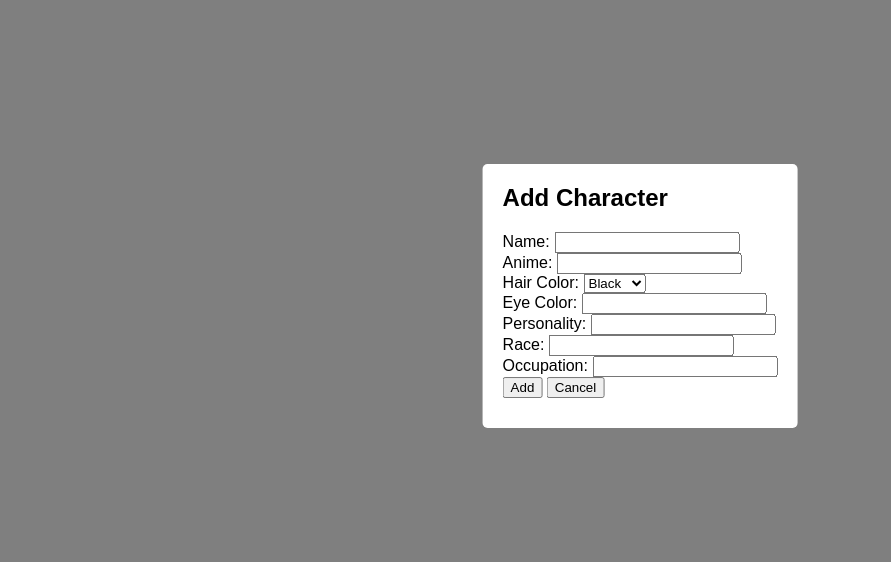
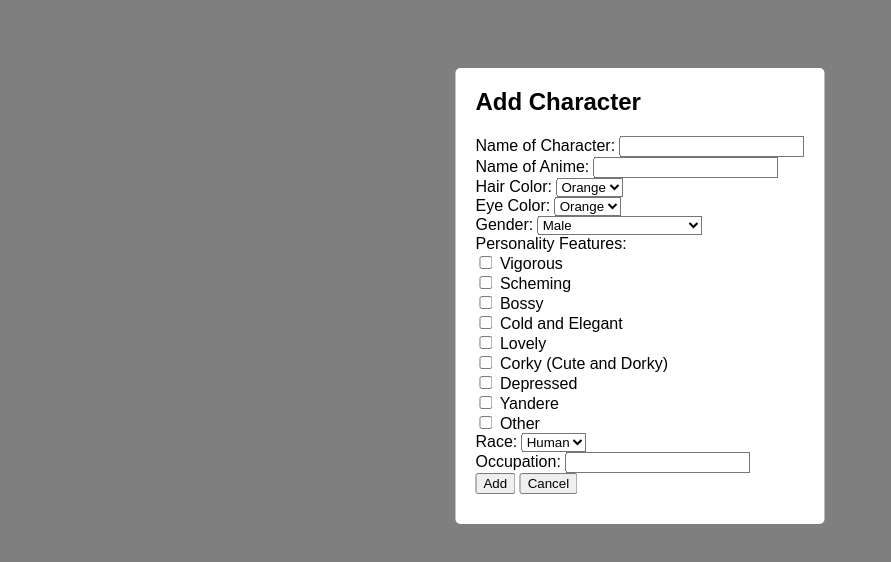
Before and after one commit to DDDDDhn/hden6421-tracker, a website: page public/index.html in a window 1280 px wide. Both pictures are taken after a click on the button "Add Character". Shown: the part 104-666 px from the top of the page, without its empty margins (0-891 px from the left). Drawn offline with Linux system fonts and the light colour scheme.

Commit message:
update popup form

```diff
--- a/public/index.html
+++ b/public/index.html
@@ -14,31 +14,90 @@
     <div id="popupContent">
       <h2>Add Character</h2>
       <form id="popupForm">
-        <label for="name">Name:</label>
-        <input type="text" id="name" required><br>
+        <label for="characterName">Name of Character:</label>
+        <input type="text" id="characterName" required><br>
 
-        <label for="anime">Anime:</label>
-        <input type="text" id="anime" required><br>
+        <label for="animeName">Name of Anime:</label>
+        <input type="text" id="animeName" required><br>
 
         <label for="hairColor">Hair Color:</label>
         <select id="hairColor">
+          <option value="orange">Orange</option>
+          <option value="green">Green</option>
+          <option value="blue">Blue</option>
+          <option value="yellow">Yellow</option>
+          <option value="red">Red</option>
+          <option value="pink">Pink</option>
+          <option value="purple">Purple</option>
           <option value="black">Black</option>
           <option value="white">White</option>
-          <option value="green">Green</option>
-          <option value="blue">Blue</option>
-          <option value="red">Red</option>
-          <option value="pink">Pink</option>
-          <option value="others">Others</option>
+          <option value="other">Other</option>
         </select><br>
 
         <label for="eyeColor">Eye Color:</label>
-        <input type="text" id="eyeColor" required><br>
+        <select id="eyeColor">
+          <option value="orange">Orange</option>
+          <option value="green">Green</option>
+          <option value="blue">Blue</option>
+          <option value="yellow">Yellow</option>
+          <option value="red">Red</option>
+          <option value="pink">Pink</option>
+          <option value="purple">Purple</option>
+          <option value="black">Black</option>
+          <option value="white">White</option>
+          <option value="other">Other</option>
+        </select><br>
 
-        <label for="personality">Personality:</label>
-        <input type="text" id="personality" required><br>
+        <label for="gender">Gender:</label>
+        <select id="gender">
+          <option value="male">Male</option>
+          <option value="female">Female</option>
+          <option value="transgender">Transgender</option>
+          <option value="cisgender">Cisgender</option>
+          <option value="non-binary">Non-binary</option>
+          <option value="agender">Agender</option>
+          <option value="gender non-conforming">Gender Non-conforming</option>
+          <option value="other">Other</option>
+        </select><br>
+
+        <label for="personality">Personality Features:</label><br>
+        <input type="checkbox" id="vigorous" value="vigorous">
+        <label for="vigorous">Vigorous</label><br>
+
+        <input type="checkbox" id="scheming" value="scheming">
+        <label for="scheming">Scheming</label><br>
+
+        <input type="checkbox" id="bossy" value="bossy">
+        <label for="bossy">Bossy</label><br>
+
+        <input type="checkbox" id="coldElegant" value="cold and elegant">
+        <label for="coldElegant">Cold and Elegant</label><br>
+
+        <input type="checkbox" id="lovely" value="lovely">
+        <label for="lovely">Lovely</label><br>
+
+        <input type="checkbox" id="corky" value="corky">
+        <label for="corky">Corky (Cute and Dorky)</label><br>
+
+        <input type="checkbox" id="depressed" value="depressed">
+        <label for="depressed">Depressed</label><br>
+
+        <input type="checkbox" id="yandere" value="yandere">
+        <label for="yandere">Yandere</label><br>
+
+        <input type="checkbox" id="otherPersonality" value="other">
+        <label for="otherPersonality">Other</label><br>
 
         <label for="race">Race:</label>
-        <input type="text" id="race" required><br>
+        <select id="race">
+          <option value="human">Human</option>
+          <option value="elves">Elves</option>
+          <option value="gods">Gods</option>
+          <option value="orcs">Orcs</option>
+          <option value="animal">Animal</option>
+          <option value="cyborg">Cyborg</option>
+          <option value="other">Other</option>
+        </select><br>
 
         <label for="occupation">Occupation:</label>
         <input type="text" id="occupation" required><br>
```
Also changed, not shown: MDimages/屏幕截图(36).png (deleted).
